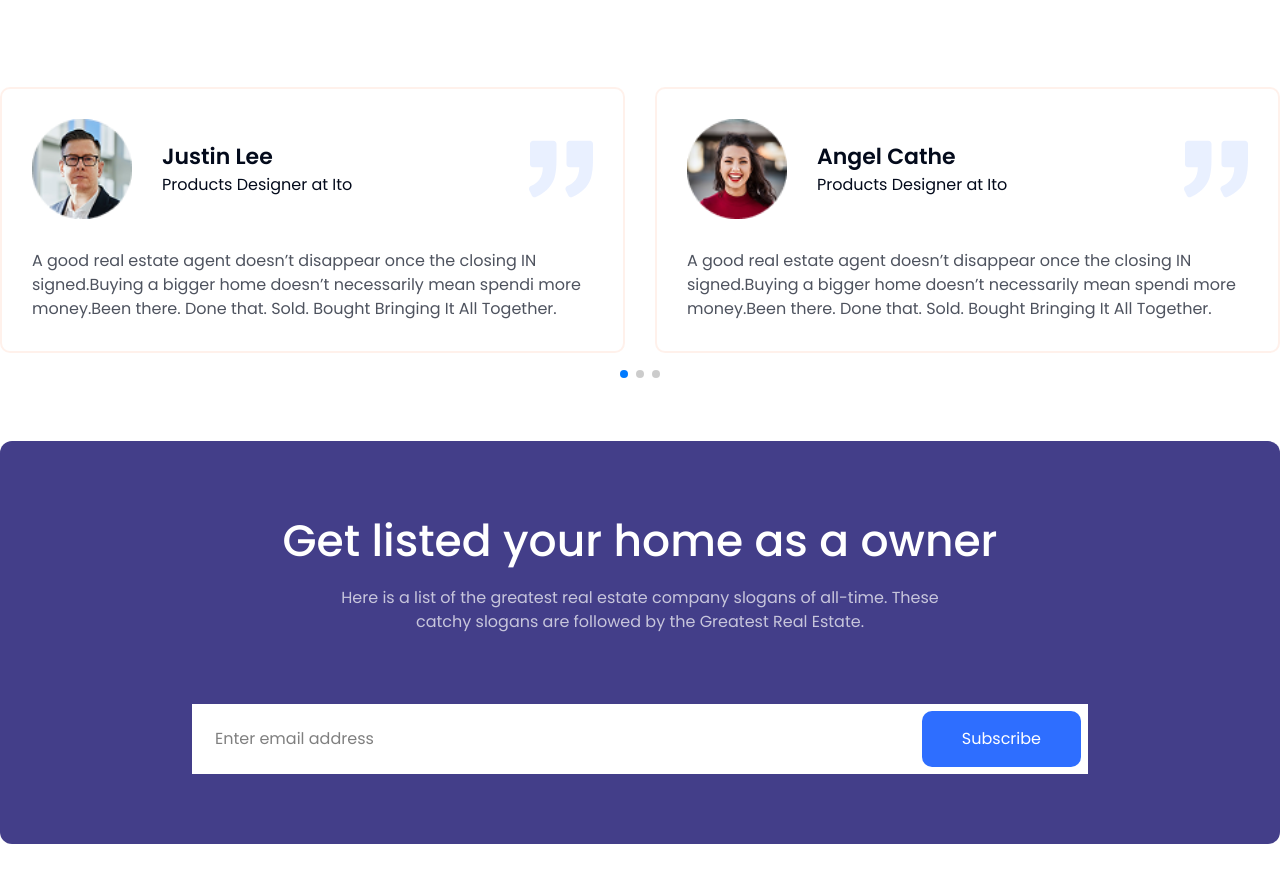
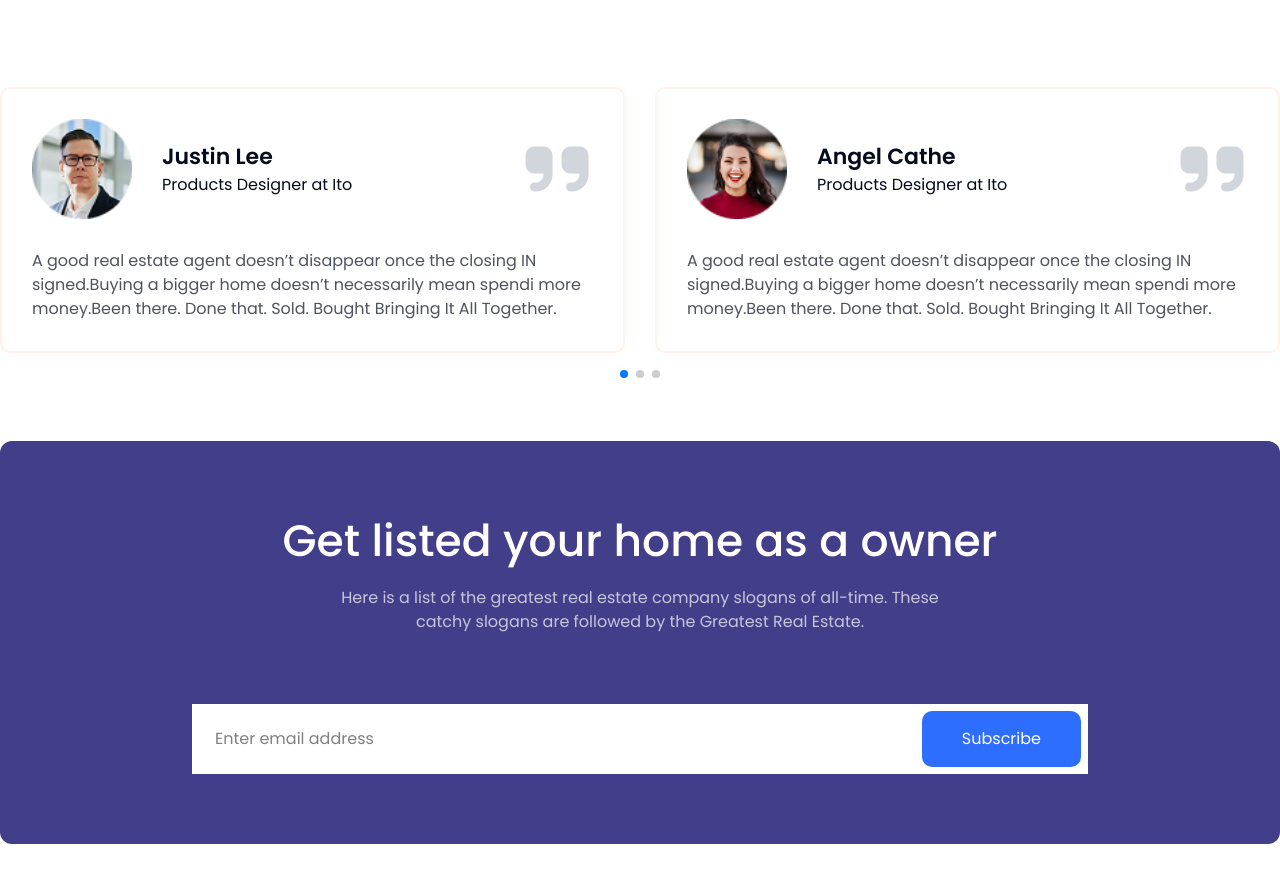
Before and after one commit to theashrafislam/frontend-task, a Next.js app: page / in a window 1280 px wide. Shown: the part 4080-4963 px from the top of the page. Built offline with nearby package versions, Linux system fonts and the light colour scheme.

Commit message:
fixed w3c validation errors

```diff
--- a/src/app/Components/Reviews.jsx
+++ b/src/app/Components/Reviews.jsx
@@ -6,6 +6,7 @@ import { Pagination } from 'swiper/modules';
 import 'swiper/css';
 import 'swiper/css/pagination';
 import Image from 'next/image';
+import { FaQuoteRight } from 'react-icons/fa6';
 
 const Reviews = () => {
     return (
@@ -29,17 +30,7 @@ const Reviews = () => {
                                             </div>
                                         </div>
                                         <div>
-                                            <svg xmlns="http://www.w3.org/2000/svg" width="64" height="64" viewBox="0 0 64 64" fill="none">
-                                                <g opacity="0.1" clipPath="url(#clip0_1_75)">
-                                                    <path d="M38.2887 49.0102C36.6882 49.6814 36.017 51.5917 36.7398 53.1405L39.2696 58.4583C39.9924 59.9551 41.7478 60.6268 43.2967 59.9551C47.6852 58.0964 51.4541 55.6698 54.4486 52.727C58.1143 49.2683 60.5925 45.2929 61.9348 40.9044C63.2772 36.4638 64 30.4237 64 22.731L64 6.88083C64 5.17706 62.606 3.78308 60.9023 3.78308L40.612 3.78308C38.9082 3.78308 37.5143 5.17706 37.5143 6.88082L37.5142 27.1711C37.5142 28.8754 38.9082 30.2688 40.612 30.2688L50.3183 30.2688C50.215 35.4839 48.9759 39.6653 46.7042 42.8152C44.8456 45.344 42.0576 47.4092 38.2887 49.0102Z" fill="#2E6EFF" />
-                                                    <path d="M1.83712 49.0093C0.236615 49.6805 -0.434047 51.5908 0.288245 53.1397L2.81807 58.4053C3.54088 59.9026 5.29627 60.5737 6.84515 59.9026C11.182 58.0439 14.8998 55.6173 17.9454 52.7261C21.6116 49.2153 24.1409 45.2399 25.4838 40.8514C26.8261 36.5151 27.4968 30.474 27.4968 22.7296L27.4968 6.87943C27.4968 5.17567 26.1028 3.78168 24.3991 3.78168L4.10881 3.78168C2.40504 3.78168 1.01106 5.17567 1.01106 6.87943L1.01106 27.1697C1.01106 28.874 2.40504 30.2674 4.1088 30.2674L13.8667 30.2674C13.7634 35.4825 12.5238 39.6639 10.2527 42.8138C8.39402 45.3431 5.60605 47.4083 1.83712 49.0093Z" fill="#2E6EFF" />
-                                                </g>
-                                                <defs>
-                                                    <clipPath id="clip0_1_75">
-                                                        <rect width="64" height="64" fill="white" transform="translate(64 64) rotate(-180)" />
-                                                    </clipPath>
-                                                </defs>
-                                            </svg>
+                                        <FaQuoteRight  className="text-7xl text-gray-300"/>
                                         </div>
                                     </div>
                                     <p className="text-[#030A1B] text-[16px] opacity-70 mt-[30px]">A good real estate agent doesn’t disappear once the closing IN signed.Buying a bigger home doesn’t necessarily mean spendi more money.Been there. Done that. Sold. Bought
@@ -55,17 +46,7 @@ const Reviews = () => {
                                             </div>
                                         </div>
                                         <div>
-                                            <svg xmlns="http://www.w3.org/2000/svg" width="64" height="64" viewBox="0 0 64 64" fill="none">
-                                                <g opacity="0.1" clipPath="url(#clip0_1_75)">
-                                                    <path d="M38.2887 49.0102C36.6882 49.6814 36.017 51.5917 36.7398 53.1405L39.2696 58.4583C39.9924 59.9551 41.7478 60.6268 43.2967 59.9551C47.6852 58.0964 51.4541 55.6698 54.4486 52.727C58.1143 49.2683 60.5925 45.2929 61.9348 40.9044C63.2772 36.4638 64 30.4237 64 22.731L64 6.88083C64 5.17706 62.606 3.78308 60.9023 3.78308L40.612 3.78308C38.9082 3.78308 37.5143 5.17706 37.5143 6.88082L37.5142 27.1711C37.5142 28.8754 38.9082 30.2688 40.612 30.2688L50.3183 30.2688C50.215 35.4839 48.9759 39.6653 46.7042 42.8152C44.8456 45.344 42.0576 47.4092 38.2887 49.0102Z" fill="#2E6EFF" />
-                                                    <path d="M1.83712 49.0093C0.236615 49.6805 -0.434047 51.5908 0.288245 53.1397L2.81807 58.4053C3.54088 59.9026 5.29627 60.5737 6.84515 59.9026C11.182 58.0439 14.8998 55.6173 17.9454 52.7261C21.6116 49.2153 24.1409 45.2399 25.4838 40.8514C26.8261 36.5151 27.4968 30.474 27.4968 22.7296L27.4968 6.87943C27.4968 5.17567 26.1028 3.78168 24.3991 3.78168L4.10881 3.78168C2.40504 3.78168 1.01106 5.17567 1.01106 6.87943L1.01106 27.1697C1.01106 28.874 2.40504 30.2674 4.1088 30.2674L13.8667 30.2674C13.7634 35.4825 12.5238 39.6639 10.2527 42.8138C8.39402 45.3431 5.60605 47.4083 1.83712 49.0093Z" fill="#2E6EFF" />
-                                                </g>
-                                                <defs>
-                                                    <clipPath id="clip0_1_75">
-                                                        <rect width="64" height="64" fill="white" transform="translate(64 64) rotate(-180)" />
-                                                    </clipPath>
-                                                </defs>
-                                            </svg>
+                                        <FaQuoteRight  className="text-7xl text-gray-300"/>
                                         </div>
                                     </div>
                                     <p className="text-[#030A1B] text-[16px] opacity-70 mt-[30px]">A good real estate agent doesn’t disappear once the closing IN signed.Buying a bigger home doesn’t necessarily mean spendi more money.Been there. Done that. Sold. Bought
```
